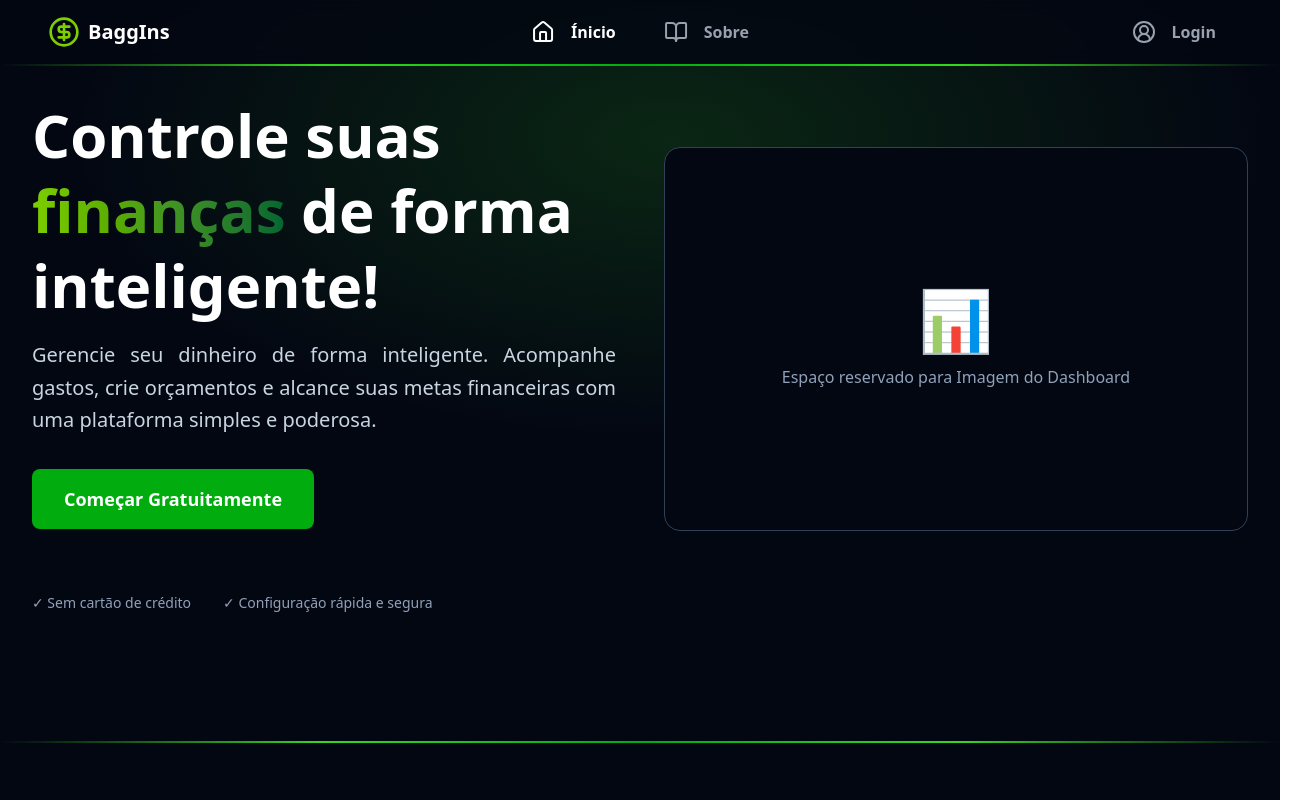
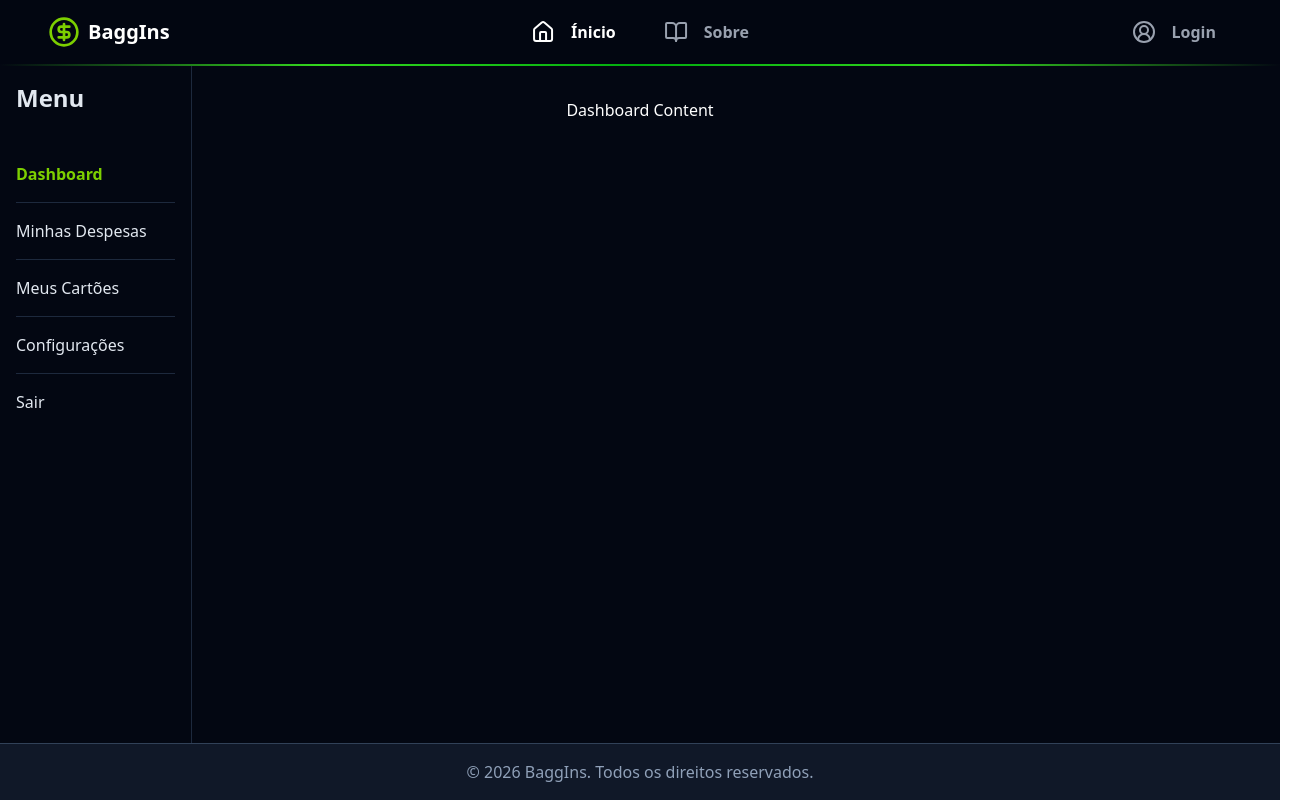
Before and after one commit to CzarFontanella/BaggIns, a React (Vite) app: page /home in a window 1280 px wide. Shown: the top 800 px of the page, 1312 px wide, since content can reach past the window. Built offline with nearby package versions, Linux system fonts and the light colour scheme.

Commit message:
feat: implementa Sidebar funcional em UserHome

```diff
--- a/index.html
+++ b/index.html
@@ -2,7 +2,7 @@
 <html lang="en" class="overflow-y-scroll overflow-x-hidden">
   <head>
     <meta charset="UTF-8" />
-    <link rel="icon" type="image/svg+xml" href="/vite.svg" />
+    <link rel="icon" type="image/svg+xml" href="src/assets/coins.svg" />
     <meta name="viewport" content="width=device-width, initial-scale=1.0" />
     <title>baggins</title>
   </head>
--- a/src/Router.tsx
+++ b/src/Router.tsx
@@ -8,11 +8,19 @@ export default function Router() {
   return (
     <Routes>
       <Route path="*" element={<Navigate to="/home" />} />
-      <Route path="/home" element={<Home />} />
+
+      <Route path="/home" element={<Home />}>
+        <Route index element={<div>Dashboard Content</div>} />
+        <Route path="expenses" element={<div>Expenses Content</div>} />
+        <Route path="cards" element={<div>Cards Content</div>} />
+        <Route path="settings" element={<div>Settings Content</div>} />
+      </Route>
+
       <Route path="/about" element={<About />} />
 
       <Route path="/login" element={<Login />} />
       <Route path="/signup" element={<Signup />} />
+      <Route path="/logout" element={<Navigate to="/" />} />
     </Routes>
   );
 }
--- /dev/null
+++ b/src/components/Home/SideBar.tsx
@@ -0,0 +1,60 @@
+import { NavLink } from "react-router-dom";
+
+const base = "block transition hover:text-lime-500";
+
+const active = "text-lime-500 font-semibold";
+
+export default function SideBar() {
+  return (
+    <aside className="w-48 bg-gray-950 border-r border-slate-800 text-slate-200 p-4">
+      <h2 className="text-2xl font-bold mb-8">Menu</h2>
+
+      <nav>
+        <ul className="divide-y divide-slate-800">
+          <li className="py-4">
+            <NavLink
+              to="/home"
+              end
+              className={({ isActive }) => `${base} ${isActive ? active : ""}`}
+            >
+              Dashboard
+            </NavLink>
+          </li>
+
+          <li className="py-4">
+            <NavLink
+              to="/home/expenses"
+              className={({ isActive }) => `${base} ${isActive ? active : ""}`}
+            >
+              Minhas Despesas
+            </NavLink>
+          </li>
+
+          <li className="py-4">
+            <NavLink
+              to="/home/cards"
+              className={({ isActive }) => `${base} ${isActive ? active : ""}`}
+            >
+              Meus Cartões
+            </NavLink>
+          </li>
+
+          <li className="py-4">
+            <NavLink
+              to="/home/settings"
+              className={({ isActive }) => `${base} ${isActive ? active : ""}`}
+            >
+              Configurações
+            </NavLink>
+          </li>
+
+          <li className="py-4">
+            <NavLink to="/logout" className={base}>
+              Sair
+            </NavLink>
+          </li>
+        </ul>
+      </nav>
+    </aside>
+  );
+}
--- a/src/pages/Home/Home.tsx
+++ b/src/pages/Home/Home.tsx
@@ -2,8 +2,9 @@ import UnsignedHome from "./UnsignedHome";
 import UserHome from "./UserHome";
 
 export default function Home() {
+  const testHome = true; // Simulação de estado de autenticação do usuário
   return (
     // Renderização adaptativa baseada em autenticação do usuário
-    <>{false ? <UserHome /> : <UnsignedHome />}</>
+    <>{testHome ? <UserHome /> : <UnsignedHome />}</>
   );
 }
--- a/src/pages/Home/UserHome.tsx
+++ b/src/pages/Home/UserHome.tsx
@@ -1,10 +1,13 @@
+import { Outlet } from "react-router-dom";
+import SideBar from "../../components/Home/SideBar";
+
 export default function UserHome() {
   return (
-    <section className="flex flex-col items-center justify-center min-h-[calc(100vh-200px)] p-8">
-      <h1 className="text-4xl font-bold mb-4">Olá, Usuário!</h1>
-      <p className="text-lg text-gray-400">
-        Aqui estão suas últimas transações e saldo atual.
-      </p>
-    </section>
+    <div className="flex flex-row min-h-[calc(100vh-123px)]">
+      <SideBar />
+      <section className="flex flex-col absolute left-1/2 -translate-x-1/2 p-8 flex-1">
+        <Outlet />
+      </section>
+    </div>
   );
 }
```
Also changed, not shown: src/assets/coins.svg (added).
